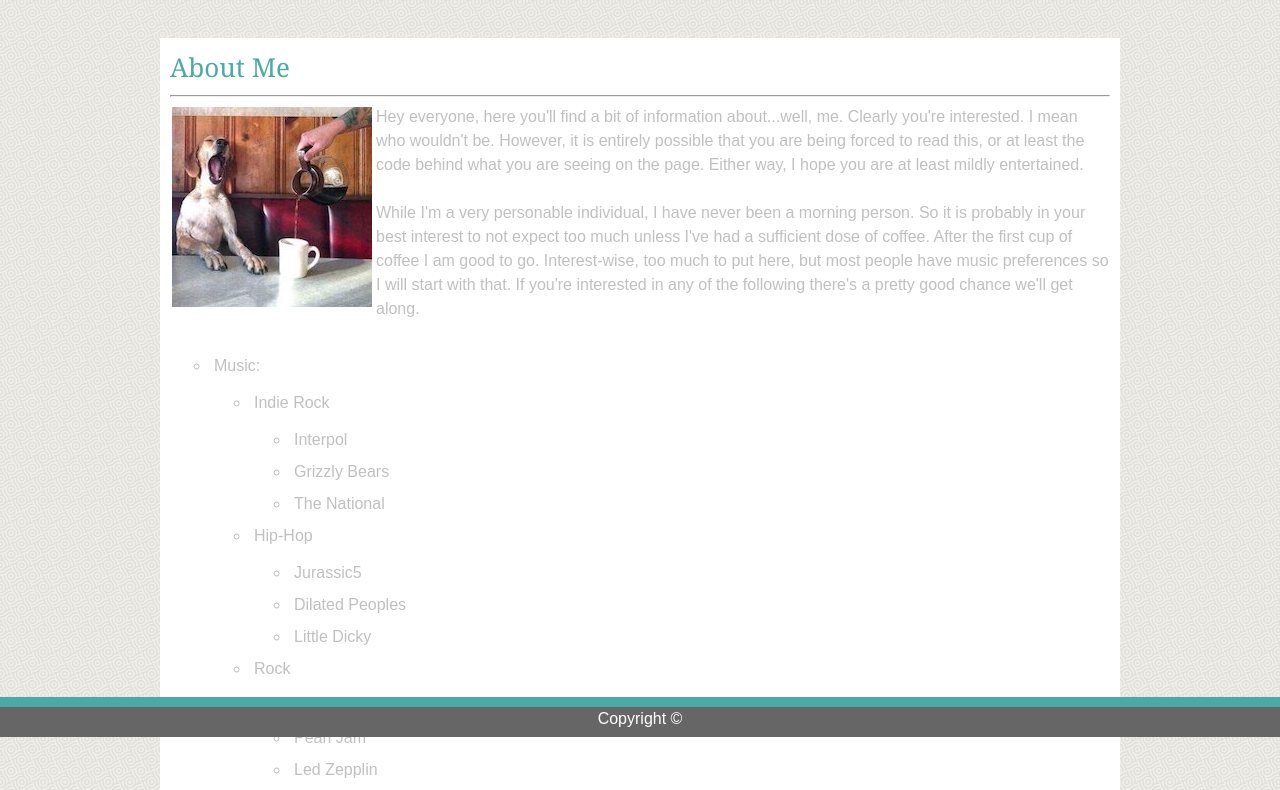
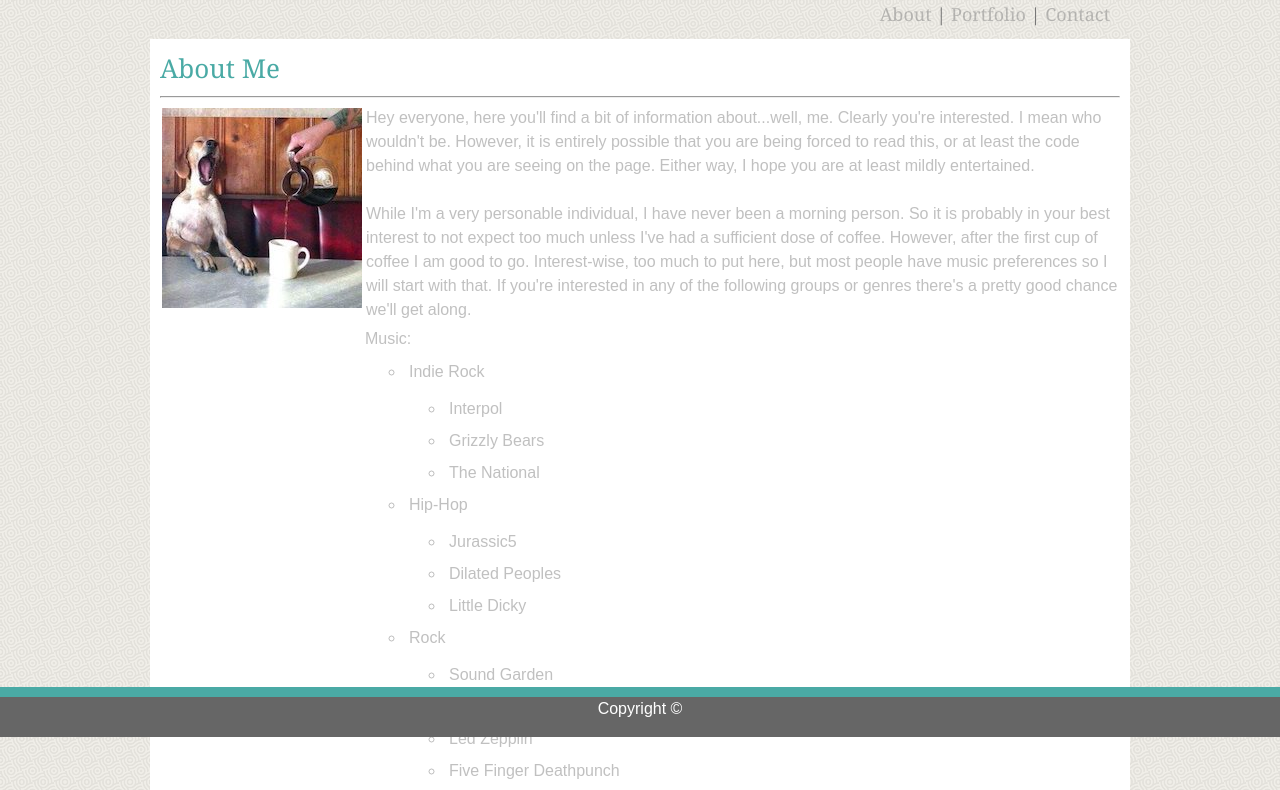
Before and after one commit to jasongoeble/Basic-Portfolio, a plain HTML site: page index.html in a window 1280 px wide. Shown: the part 63-853 px from the top of the page. Drawn offline with Linux system fonts and the light colour scheme.

Commit message:
close to complete

```diff
--- a/assets/css/style.css
+++ b/assets/css/style.css
@@ -5,7 +5,7 @@
  * @time:;
  */
 
-/* add border-box */
+* add border-box
 
  * {
     box-sizing: border-box;
@@ -15,6 +15,7 @@
  *:after {
     box-sizing: inherit;
  }
+
 
  html {
     font-size: 100%;
@@ -33,11 +34,6 @@ header, h1, h2{
     font-family: Georgia, Times, "Times New Roman", serif;
 }
 
-/*
-Updated by: Dylan Burkey
-Add border-bottom to create visual seperation
-Add Header Height
-*/
 header{
     background-color: white;
     color: white;
@@ -45,14 +41,14 @@ header{
     border-bottom: 1px solid #666;
 }
 
+/* this aligns header content annd eliminates the background image from the header portion of the page*/
+ .header-wrap {
+    max-width: 960px;
+    margin: auto;
 
-/*
-    Updated By: Dylan Burkey
-    Set the line-height correctly for now to match align header
-    Set Width to 30%
-    set text-align: center;
+}
 
-*/
+/* display: inline-block permits objects to align correctly next to eachother especially when floats are used*/
 h1{
     font-size: 30px;
     width: 30%;
@@ -69,19 +65,10 @@ h2{
     background-color: white;
 }
 
-/*
- Updated bu: Dylan Burkey
- Add 70% Width to Nav
- text-align: right;
- Add padding-top for alignment
-*/
-
-
 nav{
     font-size: 18px;
     float: right;
     padding-right: 10px;
-    /*padding-top: 10px;*/
     color: #777777;
     width: 70%;
     text-align: right;
@@ -106,6 +93,8 @@ hr{
     float: none;
 }
 
+/*still not sure why the bottom border is not being displayed on index.html while it is display on
+the portfolio.html and contact.html pages*/
 section{
     background-color:#ffffff;
     max-width: 960px;
@@ -131,6 +120,7 @@ footer{
     width: 100%;
     left: 0;
     bottom: 0;
+    color: #fff;;
 }
 
 textarea{
@@ -208,47 +198,33 @@ textarea{
     text-align: center;
 }
 
-/*
-Updated By: Dylan Burkey
-Add aside class - Add margin-bottom for now
-*/
+/* this bottom margin is required to get all of my conntent on index.html displayed, otherwise it is cut off.
+not sure why the cut off is happening */
 
 .my-music {
-    margin-bottom: 2.5em;
+    margin-top: 5px;
+    margin-bottom: 40px;
+    margin-left: 205px;
 }
 
-/*
-    Updated by Dylan Burkey
-    Add  header-wrap to center your content
-
- */
-
-.header-wrap {
-    max-width: 960px;
-    margin: auto;
-
-}
-
-/*
-    Updated by: Dylan Burkey
-    Copyright Styles
- */
-
-.copyright {
-    color: #fff;
-}
-
-/* Add Clearfix Class */
+/* Courtesy of Dylan, not exactly sure I understand this
+Add Clearfix Class */
 
 .clearfix:before,
 .clearfix:after {
-  content: " ";
+    content: " ";
   /* 1 */
-  display: table;
-  /* 2 */ }
+    display: table;
+  /* 2 */
+}
 
 .clearfix:after {
-  clear: both; }
+    clear: both;
+}
+
+/* Courtesy of Dylan, not exactly sure I understand this */
 
 .clearfix {
-  *zoom: 1; }
+  /**zoom: 1; */
+    transform: scale(1);
+}
--- a/index.html
+++ b/index.html
@@ -17,22 +17,23 @@
 
         <header class="clearfix">
             <div class="header-wrap">
+
                 <h1>
                     Jason Goeble
                 </h1>
 
                 <nav>
-                    <a href="#" alt="About Me">About</a>
+                        <a href="#" target="blank" alt="About Me">About</a>
                         |
                         <a href="./portfolio.html" target="blank" alt="Portfolio Page">Portfolio</a>
                         |
                         <a href="./contact.html" target="blank" alt="Conntact Page">Contact</a>
                 </nav>
+
             </div>
         </header>
 
         <br><br>
-
 
         <section class="clearfix">
 
@@ -54,16 +55,13 @@
 
             <aside>
                 While I'm a very personable individual, I have never been a morning person.  So it is probably in your best interest to not expect too
-                much unless I've had a sufficient dose of coffee.  After the first cup of coffee I am good to go.  Interest-wise, too much to put here,
-                but most people have music preferences so I will start with that.  If you're interested in any of the following there's a pretty good
+                much unless I've had a sufficient dose of coffee.  However, after the first cup of coffee I am good to go.  Interest-wise, too much to put here,
+                but most people have music preferences so I will start with that.  If you're interested in any of the following groups or genres there's a pretty good
                 chance we'll get along.
             </aside>
 
-            <br>
-
             <aside class="my-music">
-                <ul>
-                    <li>Music:</li>
+                Music:
                 <ul>
                     <li>Indie Rock</li>
                     <ul>
@@ -92,14 +90,15 @@
                         <li>The Avett Brothers</li>
                     </ul>
                 </ul>
-                </ul>
 
             </aside>
 
         </section>
 
         <footer>
-                <span class="copyright">Copyright &copy;</span>
+
+                Copyright &copy;
+
         </footer>
 
 
```
Also changed, not shown: contact.html (+10 -8 lines), portfolio.html (+17 -7 lines). Lines whose indentation alone changed are shown as unchanged.
